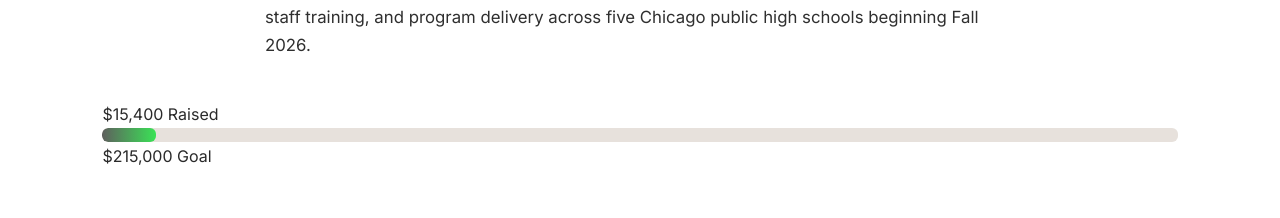
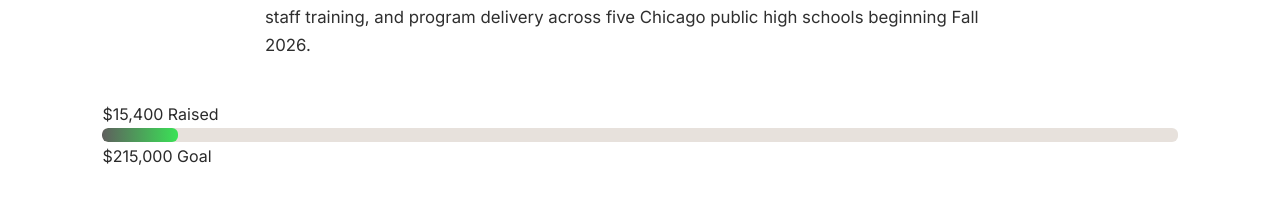
Before and after one commit to bcrudele/trailblazerfoundationnfp, a plain HTML site: page index.html in a window 1280 px wide. Shown: the part 3303-3521 px from the top of the page. Drawn offline with Linux system fonts and the light colour scheme.

Commit message:
Adjust Dono Bar

```diff
--- a/index.html
+++ b/index.html
@@ -131,7 +131,7 @@
           <span class="fund-label">$15,400 Raised</span>
 
           <div class="bar fundraised-bar">
-            <div class="fill" data-percent="5" style="background: linear-gradient(90deg, #5f5f5e, #3ae256);">
+            <div class="fill" data-percent="7" style="background: linear-gradient(90deg, #5f5f5e, #3ae256);">
             </div>
           </div>
 
```
